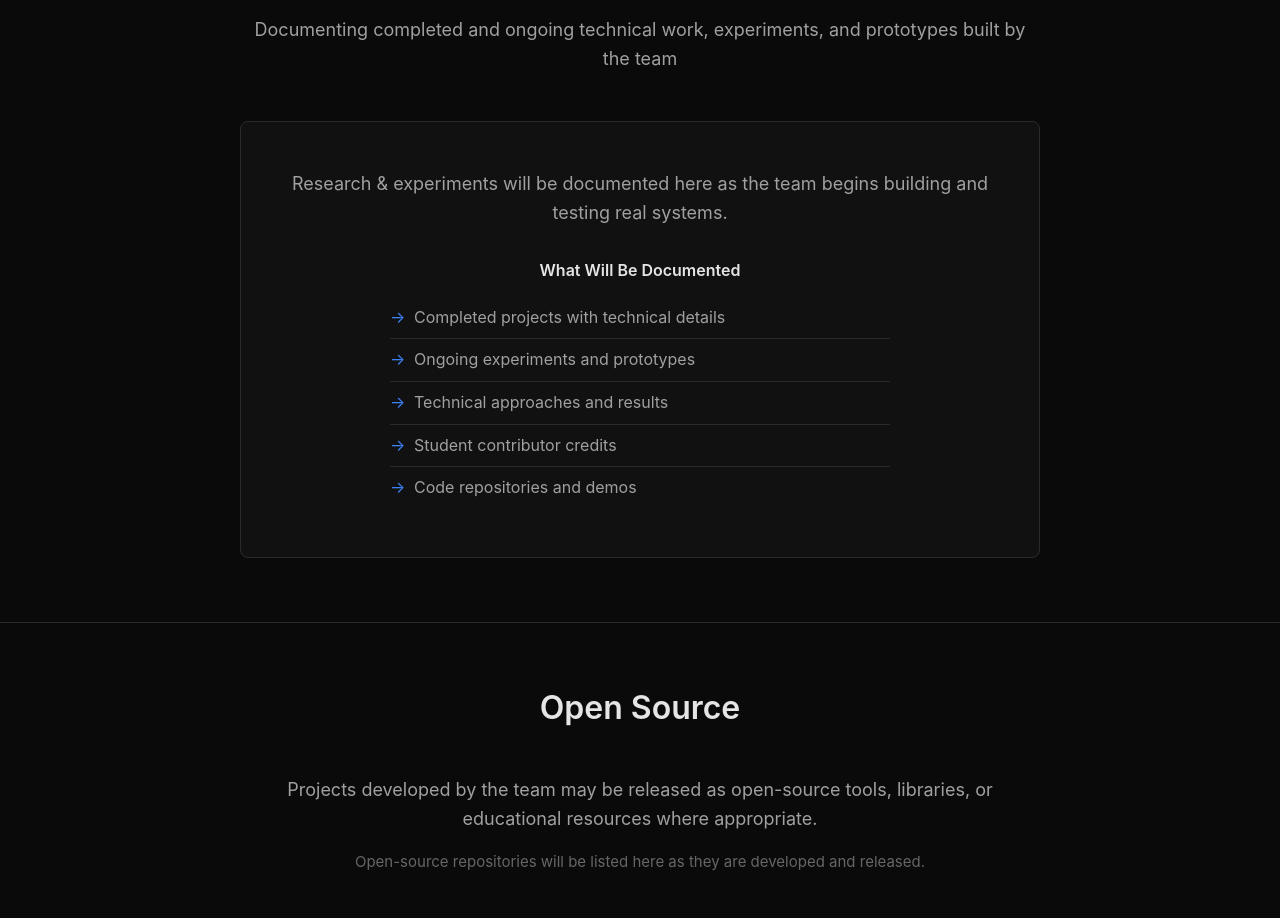
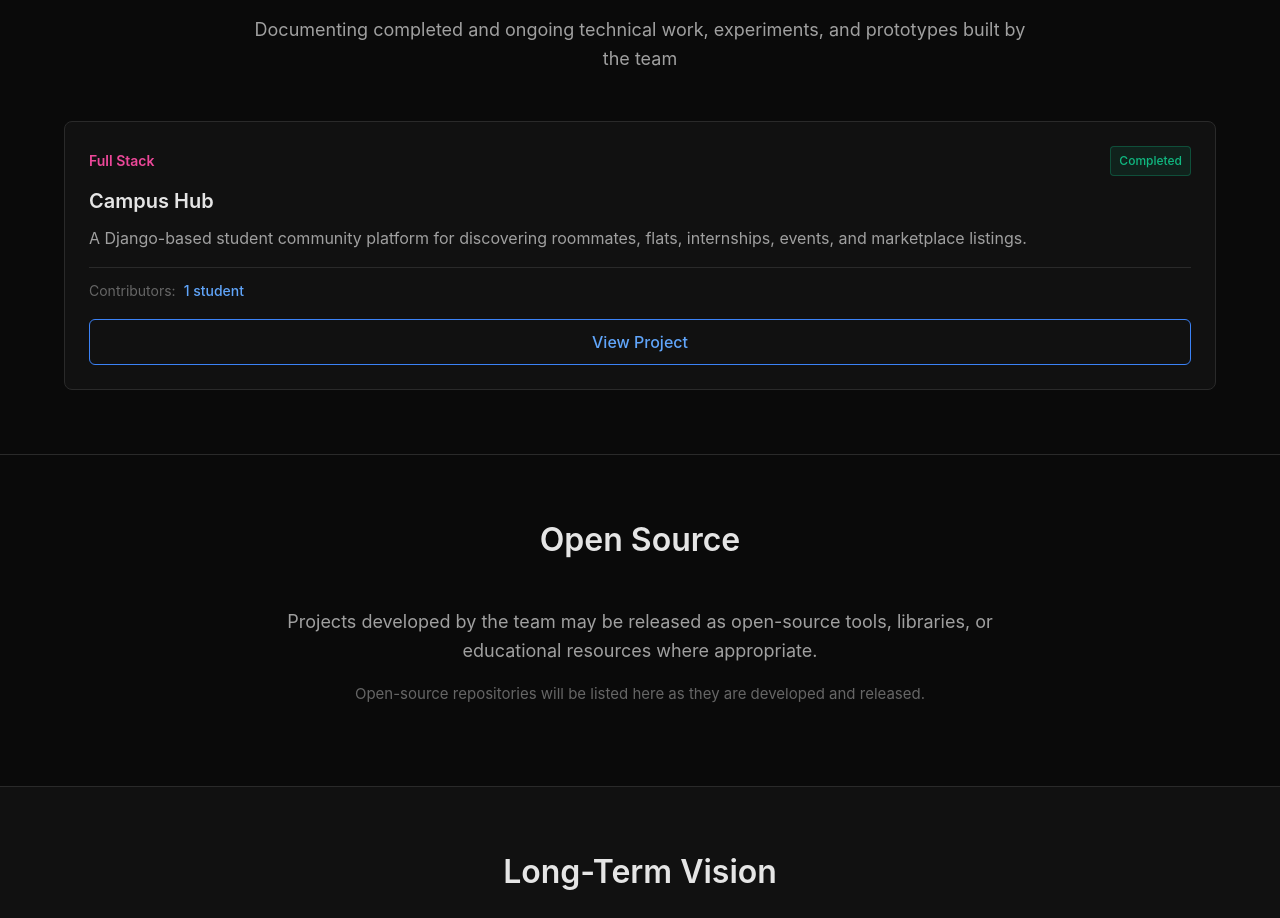
Before and after one commit to RiteshhVishwakarma/ai-robotics-initiative-project, a React (Vite) app: page / in a window 1280 px wide. Shown: the part 8720-9638 px from the top of the page. Built offline with nearby package versions, Linux system fonts and the light colour scheme.

Commit message:
feat: add Campus Hub to Research & Experiments with verified GitHub data

```diff
--- a/src/components/sections/ResearchDetail.css
+++ b/src/components/sections/ResearchDetail.css
@@ -128,6 +128,34 @@
   border: 1px solid var(--border-color);
   font-size: 0.9375rem;
   font-weight: 500;
+}
+
+/* Features List */
+.research-detail-features-list {
+  list-style: none;
+  padding: 0;
+  display: grid;
+  gap: 0.75rem;
+}
+
+.research-detail-feature-item {
+  color: var(--text-secondary);
+  padding: 0.75rem 1rem;
+  padding-left: 2.5rem;
+  background-color: var(--bg-tertiary);
+  border: 1px solid var(--border-color);
+  border-radius: 0.375rem;
+  position: relative;
+  line-height: 1.6;
+}
+
+.research-detail-feature-item::before {
+  content: "✓";
+  position: absolute;
+  left: 1rem;
+  color: var(--accent-primary);
+  font-weight: 600;
+  font-size: 1.125rem;
 }
 
 /* Links */
--- a/src/components/sections/ResearchDetail.jsx
+++ b/src/components/sections/ResearchDetail.jsx
@@ -65,6 +65,20 @@ const ResearchDetail = ({ project, onBack }) => {
             </div>
           )}
 
+          {/* Key Features */}
+          {project.features && project.features.length > 0 && (
+            <div className="research-detail-section-block">
+              <h2 className="research-detail-heading">Key Features</h2>
+              <ul className="research-detail-features-list">
+                {project.features.map((feature, index) => (
+                  <li key={index} className="research-detail-feature-item">
+                    {feature}
+                  </li>
+                ))}
+              </ul>
+            </div>
+          )}
+
           {/* Implementation */}
           {project.implementation && (
             <div className="research-detail-section-block">
@@ -87,7 +101,7 @@ const ResearchDetail = ({ project, onBack }) => {
             project.demoUrl ||
             project.githubUrl) && (
             <div className="research-detail-section-block">
-              <h2 className="research-detail-heading">Media & Links</h2>
+              <h2 className="research-detail-heading">Links & Resources</h2>
               <div className="research-detail-links">
                 {project.demoUrl && (
                   <a
@@ -96,7 +110,7 @@ const ResearchDetail = ({ project, onBack }) => {
                     rel="noopener noreferrer"
                     className="btn btn-primary"
                   >
-                    View Demo
+                    View Live Project
                   </a>
                 )}
                 {project.githubUrl && (
@@ -106,7 +120,7 @@ const ResearchDetail = ({ project, onBack }) => {
                     rel="noopener noreferrer"
                     className="btn btn-outline"
                   >
-                    GitHub Repository
+                    View Source Code
                   </a>
                 )}
               </div>
--- a/src/data/research.js
+++ b/src/data/research.js
@@ -2,35 +2,59 @@
 // Add real projects here as they are completed
 
 export const researchProjects = [
-  // Example structure - remove or replace with real projects
-  // {
-  //   id: 1,
-  //   slug: "object-detection-prototype",
-  //   title: "Object Detection Prototype",
-  //   status: "Completed", // "Completed", "In Progress", "Experimental", "Prototype"
-  //   domain: "AI / ML",
-  //   summary: "A computer vision system for detecting and classifying objects in real-time video streams.",
-  //   objective: "Build a working object detection system to identify common objects using a webcam feed.",
-  //   approach: "Used pre-trained YOLO model, fine-tuned on custom dataset, implemented real-time inference pipeline.",
-  //   technologies: ["Python", "OpenCV", "PyTorch", "YOLO"],
-  //   implementation: "Implemented video capture, preprocessing pipeline, model inference, and visualization of detection results with bounding boxes.",
-  //   results: "Achieved 85% accuracy on test dataset with 15 FPS processing speed on standard hardware.",
-  //   futureWork: "Optimize for edge devices, expand object classes, improve accuracy in low-light conditions.",
-  //   images: [], // ["image1.jpg", "image2.jpg"]
-  //   videos: [], // ["demo_video.mp4"]
-  //   demoUrl: null, // "https://demo-link.com"
-  //   githubUrl: null, // "https://github.com/username/repo"
-  //   contributors: [
-  //     {
-  //       name: "Student Name",
-  //       branch: "Computer Engineering",
-  //       year: "2nd Year",
-  //       contribution: "AI Development, Model Training",
-  //       github: "https://github.com/username",
-  //       linkedin: "https://linkedin.com/in/username"
-  //     }
-  //   ]
-  // }
+  {
+    id: 1,
+    slug: "campus-hub",
+    title: "Campus Hub",
+    status: "Completed",
+    domain: "Full Stack",
+    summary: "A Django-based student community platform for discovering roommates, flats, internships, events, and marketplace listings.",
+    objective: "Create a centralized platform to help students find roommates, accommodation, internships, campus events, and buy/sell items within the college community.",
+    approach: "Developed a full-stack web application using Django framework with a focus on user experience, security, and real-world campus needs. Implemented proper authentication, database design, and responsive UI.",
+    technologies: [
+      "Django 6.0.7",
+      "Python",
+      "PostgreSQL",
+      "SQLite",
+      "HTML",
+      "Tailwind CSS",
+      "JavaScript",
+      "Pillow",
+      "Cloudinary",
+      "Gunicorn"
+    ],
+    implementation: "Built a production-ready Django application with user authentication and profile management system. Implemented 5 post categories (Roommate, Flat/PG, Events, Internship, Buy & Sell) with full CRUD operations. Added search and filtering functionality, pagination (15 posts per page), automatic post expiry system (30 days), image upload support with Cloudinary integration, and responsive mobile-first design using Tailwind CSS. Configured environment-based settings for development and production with proper security measures.",
+    results: "Successfully deployed production-ready application with complete user authentication, profile system, post management across 5 categories, search and filter capabilities, and automatic post expiry. Includes realistic seed data generation (30 users + 100 posts) for testing and development.",
+    futureWork: "Plan to add real-time notifications, mobile app version, direct messaging between users, advanced search filters, user verification system, and integration with university systems.",
+    features: [
+      "User registration and authentication",
+      "Profile management with photos and bio",
+      "5 post categories (Roommate, Flat/PG, Events, Internship, Buy & Sell)",
+      "Create, read, update, delete posts",
+      "Search by title and description",
+      "Filter by category and location",
+      "Pagination with filter preservation",
+      "Automatic 30-day post expiry",
+      "Image uploads with Cloudinary",
+      "Responsive mobile-first design",
+      "Report system for inappropriate content",
+      "Production security headers"
+    ],
+    images: [],
+    videos: [],
+    demoUrl: null, // Add live URL when deployed
+    githubUrl: "https://github.com/RiteshhVishwakarma/campushub",
+    contributors: [
+      {
+        name: "Ritesh Vishwakarma",
+        branch: "BCA",
+        year: "Student",
+        contribution: "Full Stack Development - Designed and built the complete application including backend architecture, database design, frontend UI, authentication system, and production deployment configuration",
+        github: "https://github.com/RiteshhVishwakarma",
+        linkedin: "#"
+      }
+    ]
+  }
 ];
 
 export const researchDomains = {
```
Also changed, not shown: 2 other files (tests, documents, lock files or other folders).
